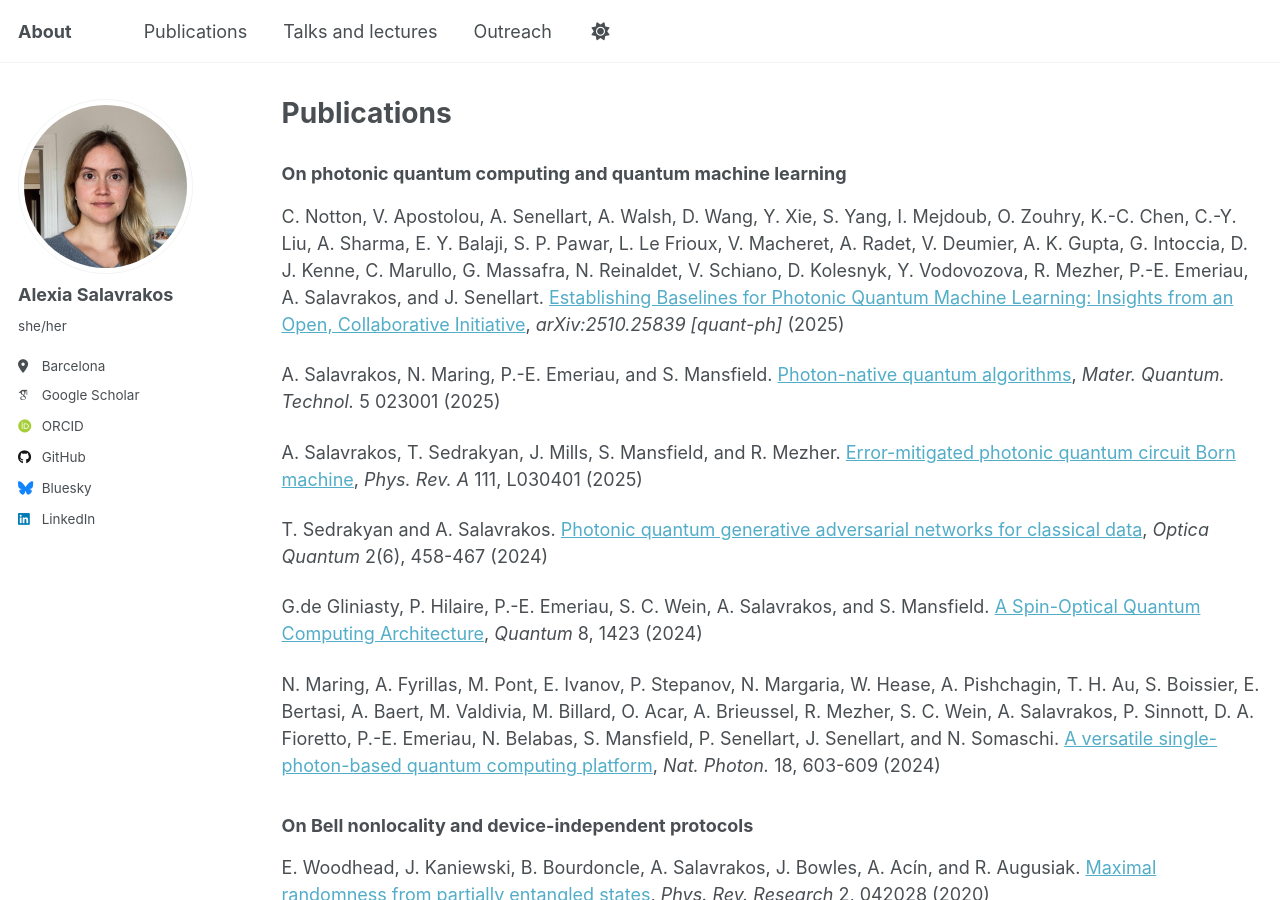
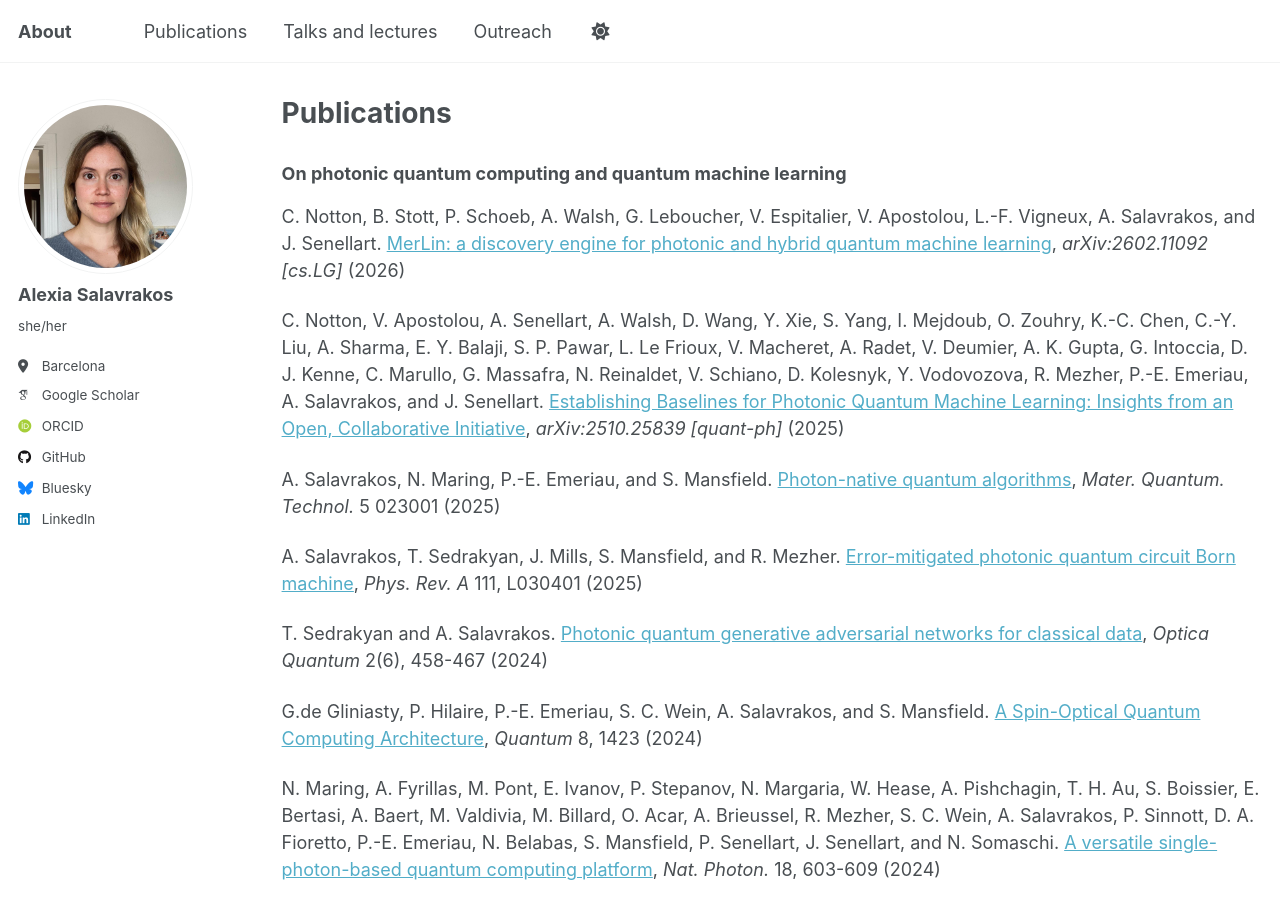
Before and after one commit to alexiasalavrakos/alexiasalavrakos.github.io, a Jekyll site: the page built from _pages/publications.md, in a window 1280 px wide and 900 px high. Built offline with Jekyll 4.4.1, drawn with Linux system fonts in a browser that asks for light colours; some web fonts are replaced.

Commit message:
Update publications.md

```diff
--- a/_pages/publications.md
+++ b/_pages/publications.md
@@ -11,6 +11,8 @@ redirect_from:
 
 
 ### On photonic quantum computing and quantum machine learning
+
+C. Notton, B. Stott, P. Schoeb, A. Walsh, G. Leboucher, V. Espitalier, V. Apostolou, L.-F. Vigneux, A. Salavrakos, and J. Senellart. [MerLin: a discovery engine for photonic and hybrid quantum machine learning](https://arxiv.org/abs/2602.11092), *arXiv:2602.11092 [cs.LG]* (2026)
 
 C. Notton, V. Apostolou, A. Senellart, A. Walsh, D. Wang, Y. Xie, S. Yang, I. Mejdoub, O. Zouhry, K.-C. Chen, C.-Y. Liu, A. Sharma, E. Y. Balaji, S. P. Pawar, L. Le Frioux, V. Macheret, A. Radet, V. Deumier, A. K. Gupta, G. Intoccia, D. J. Kenne, C. Marullo, G. Massafra, N. Reinaldet, V. Schiano, D. Kolesnyk, Y. Vodovozova, R. Mezher, P.-E. Emeriau, A. Salavrakos, and J. Senellart. [Establishing Baselines for Photonic Quantum Machine Learning: Insights from an Open, Collaborative Initiative](https://arxiv.org/abs/2510.25839), *arXiv:2510.25839 [quant-ph]* (2025)
 
```
